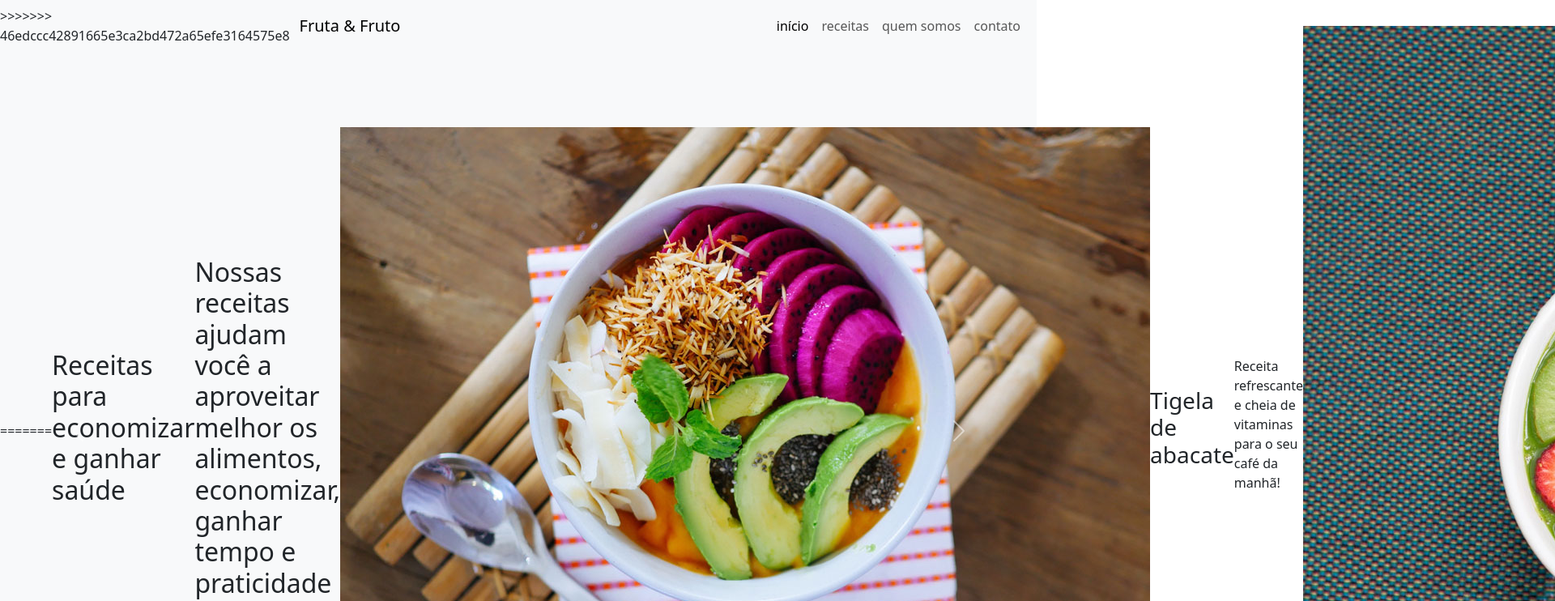
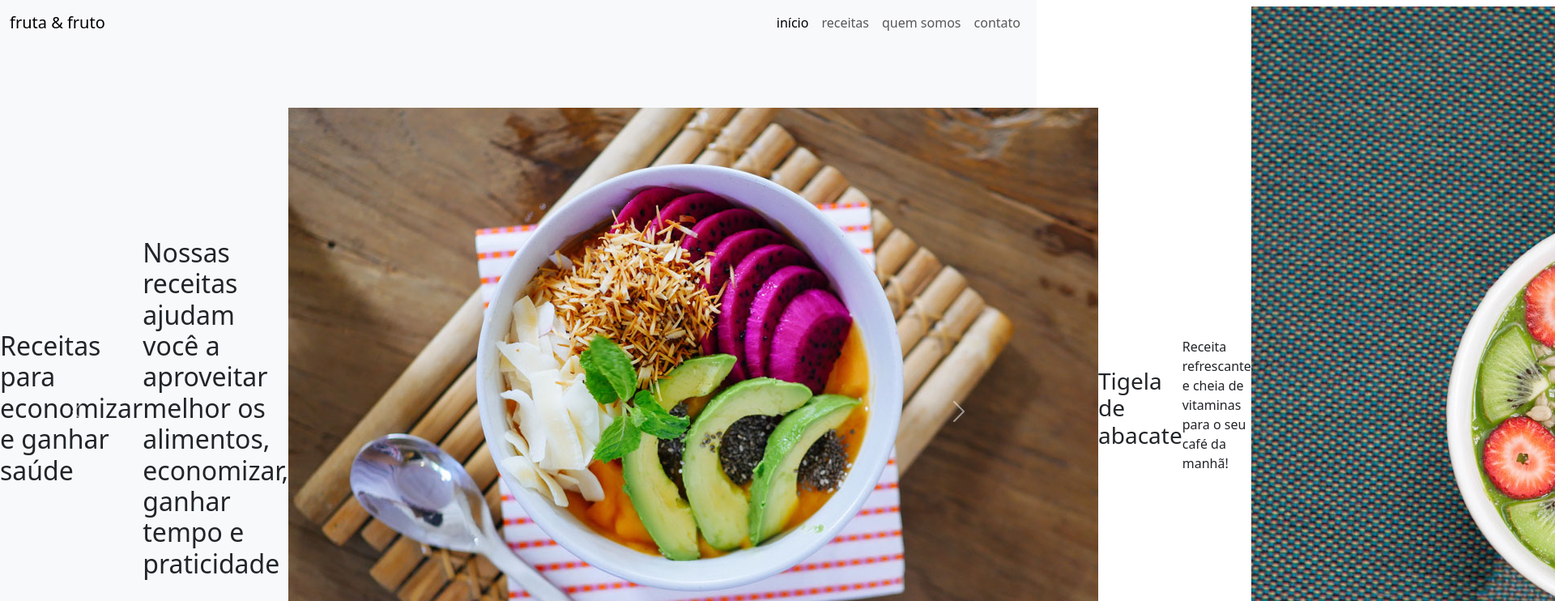
Before and after one commit to rafakroz/alura-bootstrap4, a plain HTML site: page index.html in a window 1280 px wide. Shown: the top 742 px of the page at 81% size, 1920 px wide, since content can reach past the window. Drawn offline with nearby package versions, Linux system fonts and the light colour scheme.

Commit message:
Arquivo atualizado.

```diff
--- a/index.html
+++ b/index.html
@@ -11,13 +11,10 @@
 </head>
 
 <body>
-<<<<<<< HEAD
   <nav class="navbar navbar-expand-lg bg-body-tertiary ">
-=======
   <nav class="navbar navbar-expand-lg bg-body-tertiary fixed-top">
->>>>>>> 46edccc42891665e3ca2bd472a65efe3164575e8
     <div class="container-fluid">
-      <a class="navbar-brand" href="#">Fruta & Fruto</a>
+      <a class="navbar-brand" href="#">fruta & fruto</a>
       <button class="navbar-toggler" type="button" data-bs-toggle="collapse" data-bs-target="#navbarNav"
         aria-controls="navbarNav" aria-expanded="false" aria-label="Toggle navigation">
         <span class="navbar-toggler-icon"></span>
```
